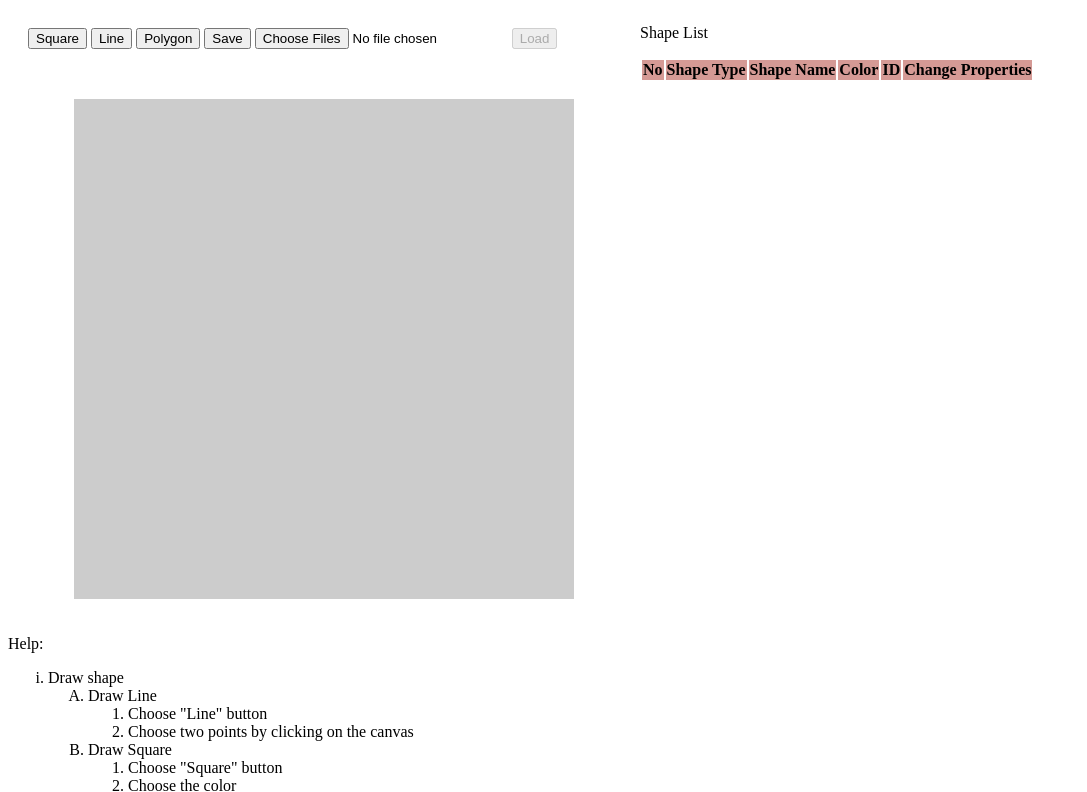
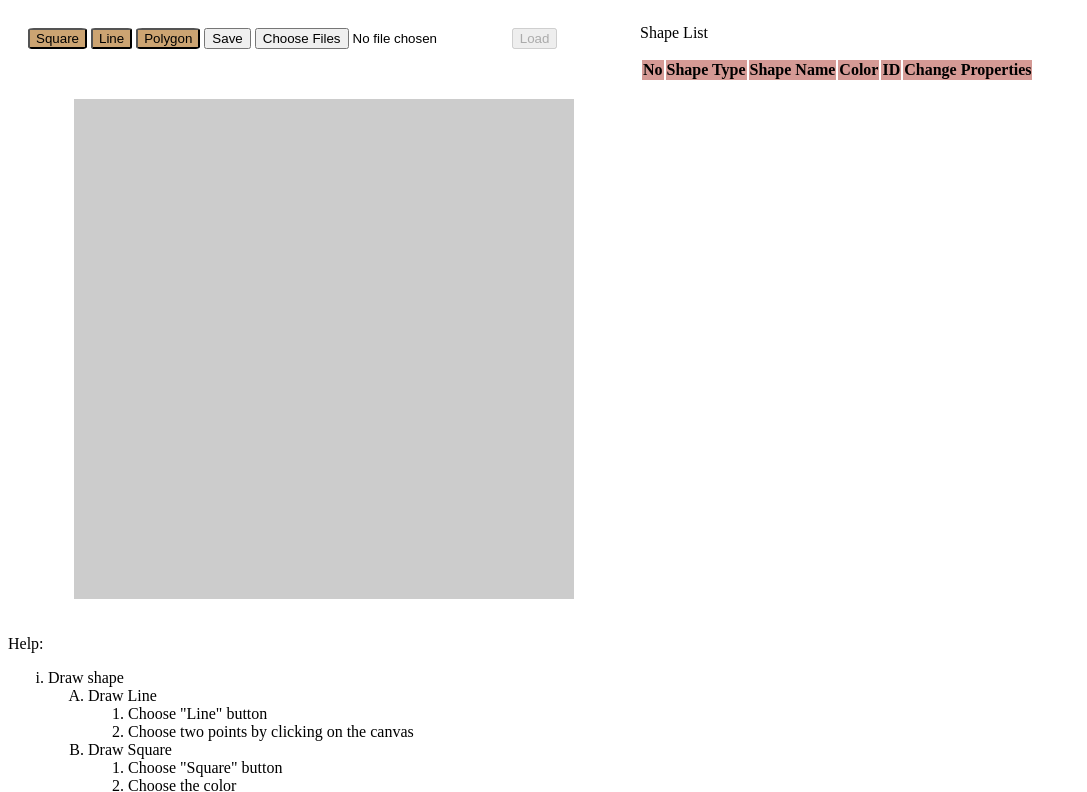
Before and after one commit to donbasta/web-based-CAD, a plain HTML site: page draw.html in a window 1280 px wide. Shown: the top 792 px of the page, without its empty margins (0-1087 px from the left). Drawn offline with Linux system fonts and the light colour scheme.

Commit message:
add button styling

```diff
--- a/change.js
+++ b/change.js
@@ -1,5 +1,6 @@
 const changeLengthOfLineButton = (id) => {
     let btn = document.createElement('button');
+    btn.className = "btn";
     btn.innerHTML = "Change Length of the Line";
     btn.addEventListener('click', () => {
         const value = document.getElementById(`change-input-${id}`).value;
@@ -17,6 +18,7 @@ const changeLengthOfLineButton = (id) => {
 const changeSizeOfSquareButton = (id) => {
     let btn = document.createElement('button');
     btn.innerHTML = "Change Size of the Square";
+    btn.className = "btn";
     btn.addEventListener('click', () => {
         const value = document.getElementById(`change-input-${id}`).value;
         if (value === "") {
@@ -33,6 +35,7 @@ const changeSizeOfSquareButton = (id) => {
 const changeColorOfPolygonButton = (id) => {
     let btn = document.createElement('button');
     btn.innerHTML = "Change Color of the Polygon";
+    btn.className = "btn";
     btn.addEventListener('click', () => {
         const color = document.getElementById(`change-input-${id}`).value;
         changeColorOfPolygonWithID(id, color);
--- a/draw.html
+++ b/draw.html
@@ -27,9 +27,9 @@
         <div class = "master-container">
             <section class = "divider">
                 <div class = "container">
-                    <button type = "button" id = "square-button">Square</button>
-                    <button type = "button" id = "line-button">Line</button>
-                    <button type = "button" id = "polygon-button">Polygon</button>
+                    <button class="btn" type = "button" id = "square-button">Square</button>
+                    <button class="btn" type = "button" id = "line-button">Line</button>
+                    <button class="btn" type = "button" id = "polygon-button">Polygon</button>
                     <button type = "button" id = "save-button" onclick="saveShapes()">Save</button>
                     <input type = "file" id = "load-filename" onchange="checkLoad()" multiple/>
                     <button type = "button" id = "load-button" onclick="load()" disabled="true">Load</button>
--- a/styles.css
+++ b/styles.css
@@ -30,3 +30,9 @@ td {
 .help {
     display: block
 }
+
+.btn {
+    background-color: rgb(204, 164, 114);
+    border-radius: 10%;
+    color: black;
+}
```
